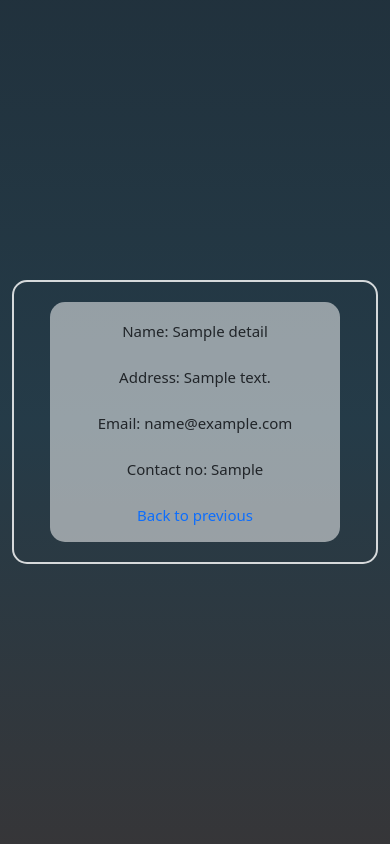
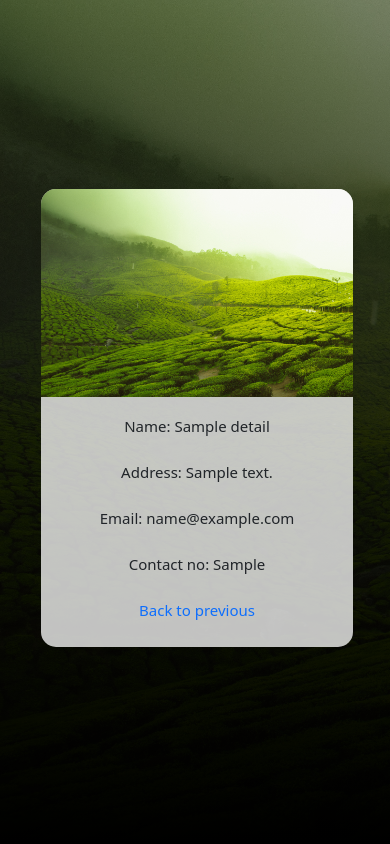
Before and after one commit to Akshay-s-nair/PALLIVASAL_WEBSITE_2, a Flask app: page /view_localworkforce/1 in a window 390 px wide. Run offline with Flask 3, Linux system fonts and the light colour scheme; tables that the repository leaves empty hold one stand-in row (values such as "Sample post"); some libraries are stand-ins or nearby versions.

Commit message:
new changes

```diff
--- a/static/CSS/localworkforce/localworkforce.css
+++ b/static/CSS/localworkforce/localworkforce.css
@@ -1,10 +1,14 @@
+@import url('https://fonts.googleapis.com/css2?family=Permanent+Marker&display=swap');
+
 body{
-    background-image: linear-gradient(180deg,rgba(1, 20, 33, 0.876),rgba(2, 28, 43, 0.864), rgba(24, 24, 27, 0.872));
+    background-image: linear-gradient(rgba(0, 0, 0, 0.474), rgba(0, 0, 0, 1)),
+    url("../../images/bg.jpg");
     background-repeat: no-repeat;
     width: 100%;
     height: 100%;
     background-repeat: no-repeat;
   background-attachment: fixed;
+  background-size: cover;
     /* background-color: aqua; */
 }
 /* body {
@@ -14,11 +18,12 @@ body{
 .LW{
     margin-top: 100px;
     padding-bottom: 20px;
+    font-family: 'Permanent Marker', cursive;
 }
 h1{
 
       text-align: center;
-      font-family: 'Segoe UI', Tahoma, Geneva, Verdana, sans-serif;
+
       color: rgb(250, 247, 247);
 }
 .card-head{
@@ -53,7 +58,11 @@ h1{
     justify-content: center;
     align-items:center ;
 }
-
+.card-title{
+    text-align: center;
+    justify-content: center;
+    padding: 8px;
+}
 @media (max-width: 480px) {
     .mainb{
         border: 3px  solid #fefefe;
@@ -71,7 +80,7 @@ a{
 /* view_localworkforce */
 
 .parentv{
-    height: 100%;
+    height: fit-content;
     width: 100%;
     display: flex;
     flex-direction: row;
@@ -80,45 +89,63 @@ a{
 }
 h5{
     padding: 10px;
+
 }
 .childv{
-    height: 400px;
+    height: fit-content;
     width: 400px;
-    background-color: #fefefe86;
+    background-color: #fefefec2;
     padding-top: 70px;
-    margin: 20px;
+    margin: 80px;
     text-align: center;
     border-radius: 15px;
+    padding-bottom: 20px;
+
 }
 
 .cnt{
     width: 100%;
-    height: 715px;
+
     display: flex;
     align-items: center;
     justify-content: center;
 }
-.bor{
+/* .bor{
     border:2px solid #fefefed0;
     border-radius: 15px;
-}
+} */
 a{
     margin: 10%;
 }
 #atag{
-    padding-top: 25px;
+    padding: 0px;
     text-decoration: none;
+    margin: 20PX;
 }
+.childv img{
+ width: 100%;
+ height: auto;
+ object-fit: contain;
+ margin: -70px;
+ padding-bottom: 80px;
+ border-radius: 15px 15px;
 
+}
 @media (max-width: 480px) {
     .cnt{
         width: 100%;
-        height: 844px;
+
     }
     .childv{
-        height: 50%;
+
         width: 80%;
         padding-top: 10px;
+
+        padding-bottom: 10px;
+        position: absolute;
+        top: 40%;
+        left: 30%;
+        transform: translate(-50%,-50%);
     }
     .parentv{
         height: 100%;
@@ -144,5 +171,13 @@ a{
         color: #fefefec1;*/
         padding-top:0%;
     }
+    .childv img{
+        width: 100%;
+        height: auto;
+        object-fit: contain;
+        margin-top: -10px;
+        padding-bottom: 80px;
+        /* border-radius: 15px 15px; */
 
+       }
   }
--- a/templates/transport.html
+++ b/templates/transport.html
@@ -21,7 +21,7 @@
   {% block body  %}
     <div class="container text-center" style="margin-top: 100px">
       <div class="row-fluid">
-        <h1 style="font-family: verdana;" class="headng ">Transportation</h1>
+        <h1 class="headng ">Transportation</h1>
       </div>
       <div class="container text-center mt-5">
         <div class="row mb-5">
--- a/templates/userdash.html
+++ b/templates/userdash.html
@@ -80,6 +80,7 @@
           <label>Area of Specification</label>
           <input type="text">
             <button>Save Changes</button>
+        </form>
     </div>
     {% elif item.services == "Home stay"  %}
     <div style="display: block;" class="box2">
--- a/templates/view_localworkforce.html
+++ b/templates/view_localworkforce.html
@@ -20,7 +20,7 @@
 
 
 </head>
-<body style="width: 100%;height: 100%;background-size: cover;">
+<body style="padding-bottom: 20px;">
    <div class="cnt">
     <div class="container">
         <div class="row ">
@@ -28,6 +28,7 @@
                 <div class="bor">
                     <div class="childv">
                         {% for item in list %}
+                            <img src="/static/images/bg.jpg" alt="">
                             <h5>Name: {{ item.name }}</h5>
                             <h5>Address: {{item.address}}</h5>
                             <h5>Email: {{item.email}}</h5>
```
Also changed, not shown: static/CSS/index/style.css (+5 -4 lines), static/CSS/spices/spices.css (+10 -1 lines), static/CSS/transport/transport.css (+12 -1 lines), static/CSS/userdash/userdash.css (+14 -5 lines), templates/base.html (+11 -1 lines), templates/local_workforce.html (+4 -4 lines), static/uploads/Screenshot_2023-12-03_192324.png (deleted), static/uploads/photo_2023-12-13_15-49-33.jpg (added), static/uploads/th.jpg (added).
